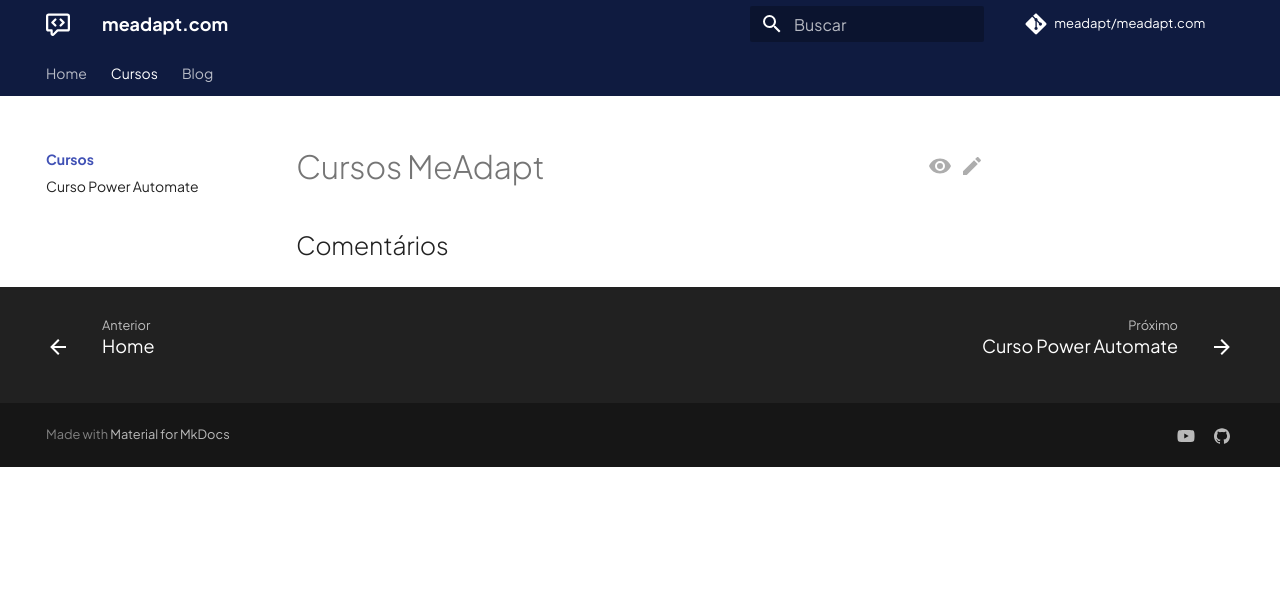
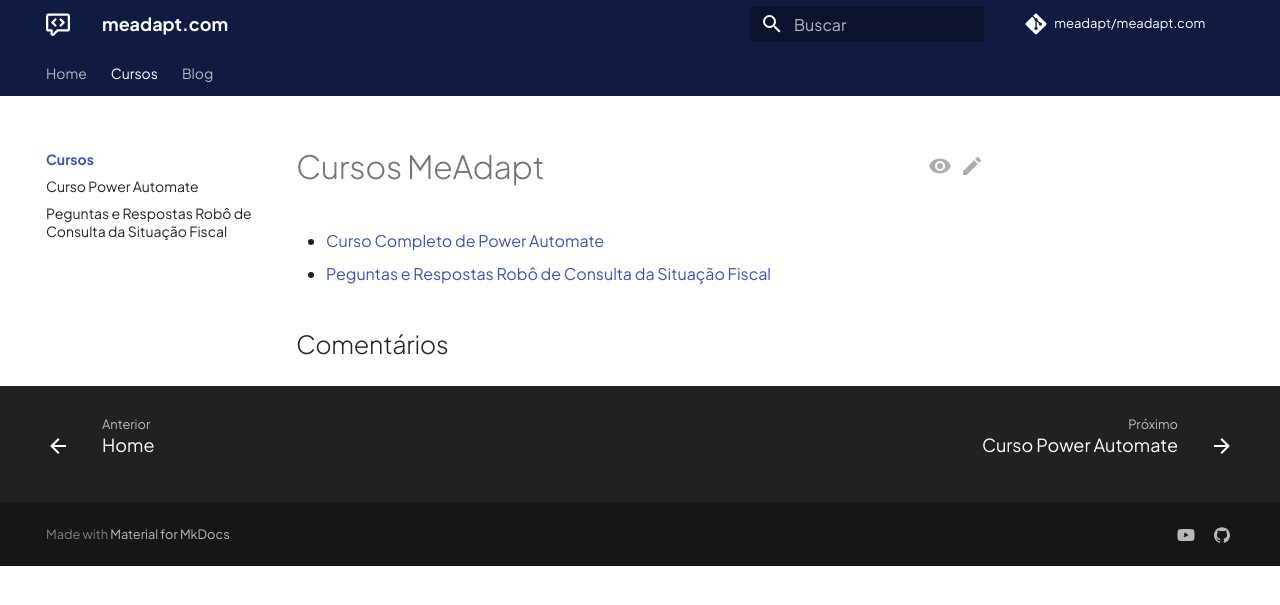
Before and after one commit to meadapt/meadapt.com, an MkDocs documentation site: the page built from docs/courses/index.md, in a window 1280 px wide. Shown: the top 605 px of the page. Built offline with MkDocs 1.6.1 and Material for MkDocs 9.7.7, drawn with Linux system fonts in a browser that asks for light colours; comment, search, counter and statistics services are not loaded.

Commit message:
Inclui página de perguntas frequentes do robô de relatório fiscal.

```diff
--- a/docs/courses/index.md
+++ b/docs/courses/index.md
@@ -5,3 +5,6 @@
 ---
 
 # Cursos MeAdapt
+
+- [Curso Completo de Power Automate](power_automate.md)
+- [Peguntas e Respostas Robô de Consulta da Situação Fiscal](robo_situacao_fiscal.md)
--- a/mkdocs.yml
+++ b/mkdocs.yml
@@ -14,6 +14,7 @@
   - Cursos:
     - courses/index.md
     - Curso Power Automate: courses/power_automate.md
+    - Peguntas e Respostas Robô de Consulta da Situação Fiscal: courses/robo_situacao_fiscal.md
   - Blog: blog/index.md
 
 # Configuration
```
Also changed, not shown: docs/courses/robo_situacao_fiscal.md (added, +52 -0 lines), docs/courses/power_automate.md (line endings or trailing spaces).
